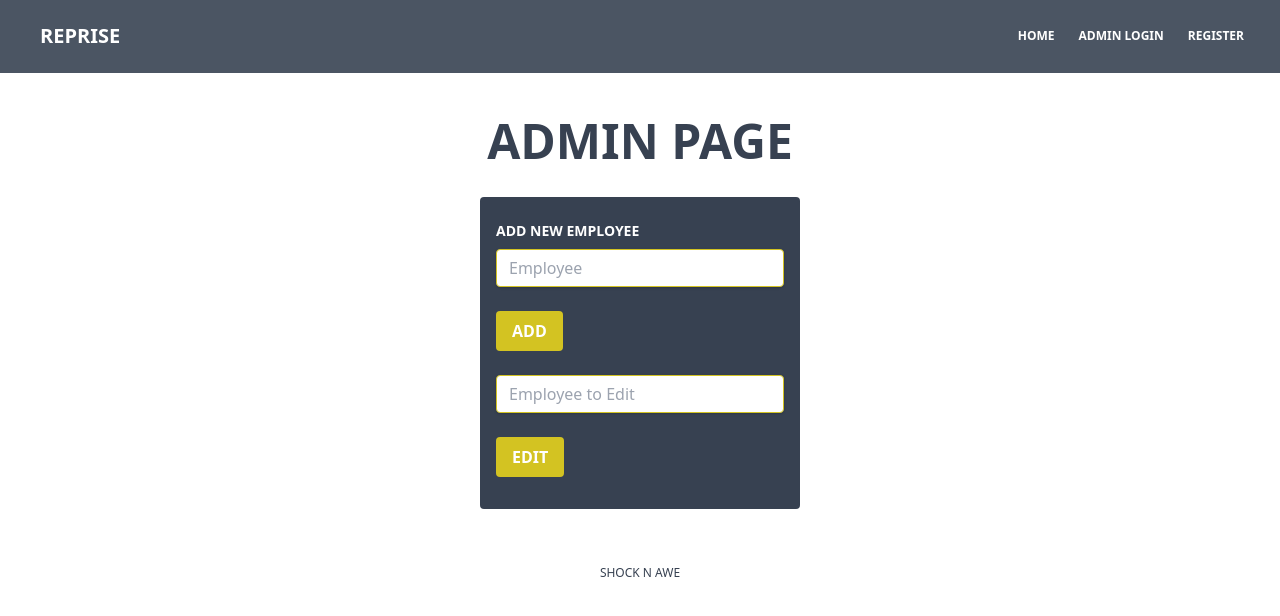
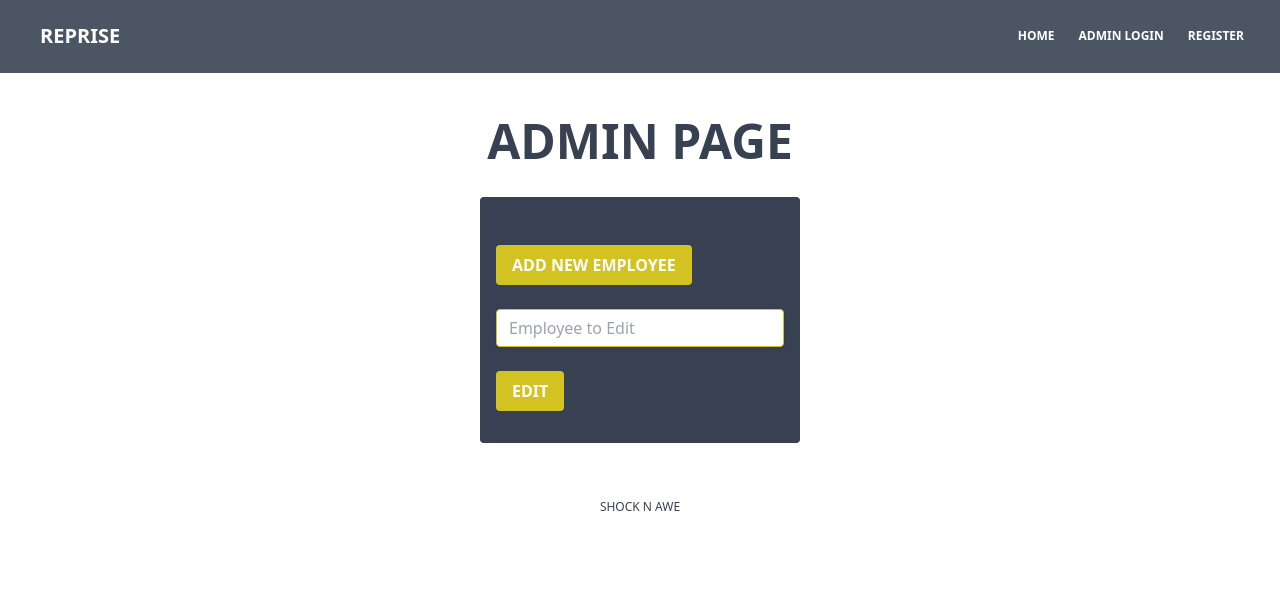
Before and after one commit to bethel-school-of-technology/team-shock-awe-frontend, an Angular app in the folder reprise/: page /profile in a window 1280 px wide. Shown: the top 616 px of the page. Built offline with nearby package versions, Linux system fonts and the light colour scheme.

Commit message:
connected pages

```diff
--- a/reprise/src/app/components/prod/prod.component.html
+++ b/reprise/src/app/components/prod/prod.component.html
@@ -21,11 +21,13 @@ PRODUCTION DEPARTMENT
     <div class="w-full max-w-xs">
         <form class="bg-gray-700 shadow-none rounded px-4 pt-6 pb-8 mb-4">
             <div *ngFor="let employee of listofemployees" class="flex items-center m-8 y-4 justify-between">
+                <div *ngIf="employee.department == 'Production'">
                 <button
                     class="bg-olive-400 hover:bg-opacity-80 text-white font-bold m-4 p-2 rounded focus:outline-none focus:shadow-outline"
                     type="button">
                     <p>{{employee.firstName}} {{employee.lastName}}</p>
                 </button>
+                </div>
             </div>
         </form>
     </div>
--- a/reprise/src/app/components/profile/profile.component.html
+++ b/reprise/src/app/components/profile/profile.component.html
@@ -7,18 +7,18 @@
     <div class="w-full max-w-xs">
     <form class="bg-gray-700 shadow-none rounded px-4 pt-6 pb-8 mb-4">
     <div class="mb-6">
-    <label class="block text-white text-sm font-bold mb-2" for="firstName">
+    <!-- <label class="block text-white text-sm font-bold mb-2" for="firstName">
     ADD NEW EMPLOYEE
     </label>
     <input
     class="shadow appearance-none border border-olive-400 rounded w-full py-2 px-3 text-gray-700 leading-tight focus:outline-none focus:shadow-outline"
-    id="firstname" type="text" placeholder="Employee">
+    id="firstname" type="text" placeholder="Employee"> -->
     </div>
     <div class="flex items-center justify-between">
     <button
     class="bg-olive-400 hover:bg-opacity-80 text-white font-bold py-2 px-4 rounded focus:outline-none focus:shadow-outline"
     type="button">
-    ADD
+    ADD NEW EMPLOYEE
     </button>
     </div>
     <div class="mt-6 mb-6">
--- a/reprise/src/app/components/register/register.component.html
+++ b/reprise/src/app/components/register/register.component.html
@@ -6,7 +6,7 @@
 <!-- ADD EMPLOYEE FORM -->
 <div id="register-container" class="flex container mx-auto items-center justify-center">
   <div class="w-full max-w-xs">
-      <form class="bg-gray-700 shadow-none rounded px-4 pt-6 pb-8 mb-4">
+      <form class="bg-gray-700 shadow-none rounded px-4 pt-6 pb-8 mb-4" (submit)="registerNew(postForm)" #postForm="ngForm">
           <!-- <img src="../../assets/logo.png" class="logo" /> -->
           <div class="mb-6">
               <label class="block text-white text-sm font-bold mb-2" for="firstName">
@@ -131,8 +131,7 @@
                   id="confirm-password" type="password" placeholder="******************">
           </div> -->
           <div class="flex items-center justify-between">
-              <button
-                  class="bg-olive-400 hover:bg-opacity-80 text-white font-bold py-2 px-4 rounded focus:outline-none focus:shadow-outline"
+              <button class="bg-olive-400 hover:bg-opacity-80 text-white font-bold py-2 px-4 rounded focus:outline-none focus:shadow-outline"
                   type="button">
                   ADD EMPLOYEE
               </button>
--- a/reprise/src/app/components/register/register.component.ts
+++ b/reprise/src/app/components/register/register.component.ts
@@ -2,6 +2,7 @@ import { Component, OnInit } from '@angular/core';
 import { EmployeeService } from 'src/app/services/employee.service';
 import { Employee } from 'src/app/models/employee';
 import { Router } from '@angular/router';
+import { NgForm } from '@angular/forms'
 
 
 @Component({
@@ -18,7 +19,7 @@ export class RegisterComponent implements OnInit {
   ngOnInit(): void {
   }
 
-  registerNew(){
+  registerNew(form: NgForm){
     this.myEmployeeService.registerEmployee(this.newEmployee).subscribe(response => {
       console.log(response);
       this.router.navigate(["home"]);
--- a/reprise/src/app/components/ship/ship.component.html
+++ b/reprise/src/app/components/ship/ship.component.html
@@ -20,12 +20,16 @@
 <div id="ship-container" class="flex container mx-auto items-center justify-center">
     <div class="w-full max-w-xs">
         <form class="bg-gray-700 shadow-none rounded px-4 pt-6 pb-8 mb-4">
-            <div *ngFor="let employee of listofemployees" class="flex items-center m-8 y-4 justify-between">
-                <button
+            <div *ngFor="let employee of listofemployees" flex items-center m-8 y-4 justify-between>
+                <div *ngIf="employee.department == 'Shipping'">
+                <a href="http://localhost:4200/login">
+                    <button
                     class="bg-olive-400 hover:bg-opacity-80 text-white font-bold m-4 p-2 rounded focus:outline-none focus:shadow-outline"
                     type="button">
                     <p>{{employee.firstName}} {{employee.lastName}}</p>
                 </button>
+           </a>
+            </div>
             </div>
         </form>
     </div>
--- a/reprise/src/app/services/employee.service.ts
+++ b/reprise/src/app/services/employee.service.ts
@@ -7,6 +7,8 @@ import { Employee } from '../models/employee';
 @Injectable({
   providedIn: 'root',
 })
+
+//May change to match the backend
 export class EmployeeService {
   myEmployeeURL: string = 'http://localhost:3000/employees';
 
```
